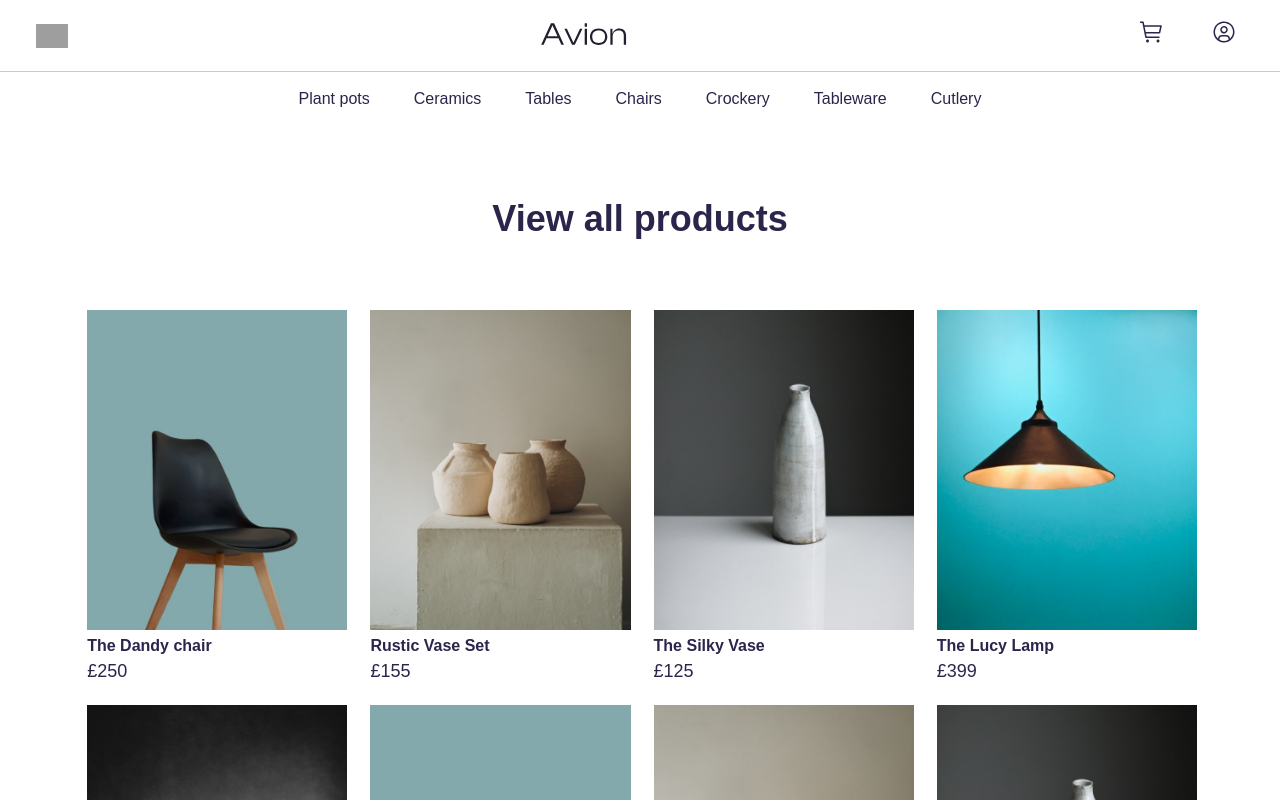
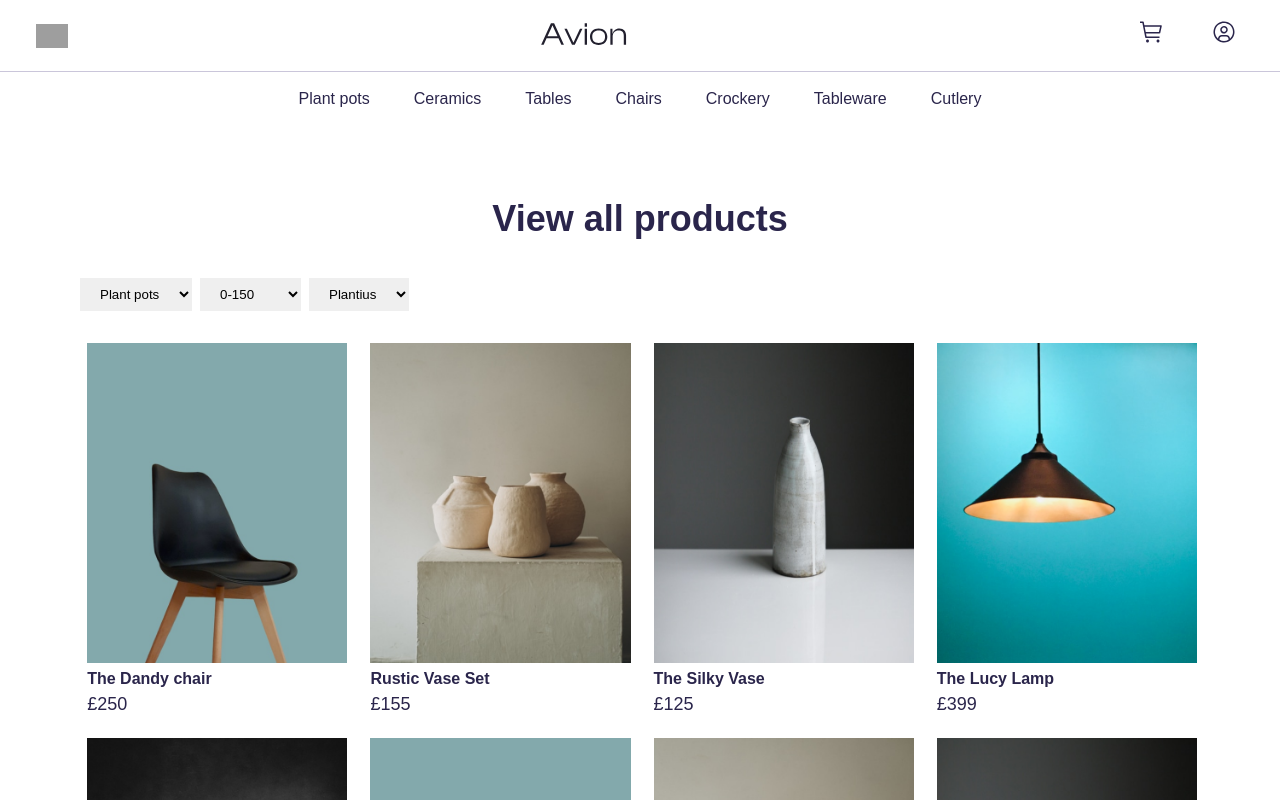
Before and after one commit to gkartsivadze/furniture_advanced, a React (Vite) app: page /collection in a window 1280 px wide. Shown: the top 800 px of the page. Built offline with nearby package versions, Linux system fonts and the light colour scheme; grey boxes are pictures that could not be loaded; a web font is replaced by a local one.

Commit message:
Minor fixes. Added filtering component

```diff
--- a/src/components/CartItem.jsx
+++ b/src/components/CartItem.jsx
@@ -4,12 +4,14 @@ export default function CartItem({ data, amount }) {
     return (
         <tr>
             <td>
-                <img src={data.image} alt="" />
-                <Link to={`../product_page/${data.id}`}><h3>{data.name}</h3></Link>
-                <p className="bs">Lorem ipsum dolor sit amet, consectetur adipiscing elit.</p>
-                <p className="bl">£{data.price}</p>
+                <Link to={`/product_page/${data.id}`}>
+                    <img src={data.image} alt="" />
+                    <h3>{data.name}</h3>
+                    <p className="bs">Lorem ipsum dolor sit amet, consectetur adipiscing elit.</p>
+                    <p className="bl">£{data.price}</p>
+                </Link>
             </td>
-            <td>{ amount }</td>
+            <td>{amount}</td>
             <td>£{data.price * amount}</td>
         </tr>
     )
--- a/src/components/Checkout.jsx
+++ b/src/components/Checkout.jsx
@@ -3,7 +3,7 @@ export default function Checkout({ sum = 0 }) {
         <div id="checkout">
             <p className="bl text-lighter">Subtotal <span className="bl text-primary">£{sum}</span></p>
             <p className="bm text-lighter">Taxes and shipping are calculated at checkout</p>
-            <button  className="btn btn_dark">Go to checkout</button>
+            <button className="btn btn_dark">Go to checkout</button>
         </div>
     )
 };
--- a/src/components/FeaturedCard.jsx
+++ b/src/components/FeaturedCard.jsx
@@ -1,7 +1,7 @@
 export default function FeaturedCard({icon, header, body}) {
     return (
     <div className="featured_card">
-        <img src={icon} alt="" />
+        <img src={icon} alt={header} />
         <h4>{header}</h4>
         <p className="bm">{body}</p>
     </div>
--- /dev/null
+++ b/src/components/Filter.jsx
@@ -0,0 +1,20 @@
+import { useState } from "react"
+
+export default function Filter({ passFilter }) {
+    return (
+        <div id="filter">
+            <select onChange={passFilter} name="category" id="category">
+                <option value="plant_pots">Plant pots</option>
+                <option value="ceramics">Ceramics</option>
+            </select>
+            <select onChange={passFilter} name="price" id="price">
+                <option value="0_150">0-150</option>
+                <option value="150_300">150-300</option>
+            </select>
+            <select onChange={passFilter} name="brand" id="brand">
+                <option value="plantius">Plantius</option>
+                <option value="sofius">Sofius</option>
+            </select>
+        </div>
+    )
+}
--- a/src/components/Footer.jsx
+++ b/src/components/Footer.jsx
@@ -26,7 +26,7 @@ export default function Footer() {
                 </ul>
                 <ul>
                     <li>Our company</li>
-                    <li><Link to="about">About us</Link></li>
+                    <li><Link to="/about">About us</Link></li>
                     <li><a href="#">Vacancies</a></li>
                     <li><a href="#">Contact us</a></li>
                     <li><a href="#">Privacy</a></li>
--- a/src/components/PreviewSection.jsx
+++ b/src/components/PreviewSection.jsx
@@ -7,7 +7,6 @@ export default function PreviewSection({ product }) {
 
     useEffect(() => {
         localStorage.setItem("cart", JSON.stringify(cartItems));
-        console.log(cartItems);
     }, [cartItems])
 
     function handleChoose(opp) {
--- a/src/components/ProductListSection.jsx
+++ b/src/components/ProductListSection.jsx
@@ -1,3 +1,4 @@
+import { Link } from "react-router-dom"
 import ProductCard from "./ProductCard"
 
 export default function ProductListSection({ name, data }) {
@@ -9,7 +10,7 @@ export default function ProductListSection({ name, data }) {
             data.map(product => <ProductCard key={product.id} id={product.id} type={product.type} image={product.image} name={product.name} price={product.price} />)
           }
         </div>
-        <button className="btn bm">View collection</button>
+        <Link to={"/collection"} className="btn bm">View collection</Link>
     </section>
   )
 }
--- a/src/directions/CollectionPage.jsx
+++ b/src/directions/CollectionPage.jsx
@@ -1,28 +1,49 @@
 import ProductCard from "../components/ProductCard"
 import GetInTouch from "../components/GetInTouch"
+import Filter from "../components/Filter"
 
 import { products } from "../data/featuredData.json"
 
 import { nanoid } from "nanoid"
 
 import "../styling/collection.scss"
+import { useEffect, useState } from "react"
 
 export default function CollectionPage() {
-    const viderCollection = [...products, ...products, ...products]
+    const widerCollection = [...products, ...products, ...products].filter(x => x.type == "vertical")
+    const [filter, setFilter] = useState({
+        category: "any",
+        price: "any",
+        brand: "any"
+    })
+    useEffect(() => {
+        console.log(filter)
+    }, [filter])
+
+    function handleFiltering(e) {
+        setFilter(prev => ({
+            ...prev,
+            [e.target.name]: e.target.value
+        }))
+    }
+
     return (
         <main>
         <section id="collection_section">
             <h1>View all products</h1>
-            {/* <Filtering /> */}
+            <Filter passFilter={handleFiltering} />
             <div className="collection">
-                { viderCollection.filter(x => x.type == "vertical").map(elem=> <ProductCard
+                {
+                widerCollection
+                        .map(elem=> <ProductCard
                                         key={nanoid()}
                                         id={elem.id}
                                         type={elem.type}
                                         image={elem.image}
                                         name={elem.name}
                                         price={elem.price}
-                                        />) }
+                                    />)
+                }
             </div>
         </section>
         <GetInTouch />
--- a/src/styling/cart.scss
+++ b/src/styling/cart.scss
@@ -21,7 +21,7 @@
             }
             td {
                 padding-block: 0.625rem;
-                &:nth-of-type(1) {
+                &:nth-of-type(1) a {
                     display: grid;
                     grid-template-rows: repeat(3, 1fr);
                     grid-template-columns: auto 1fr;
--- a/src/styling/collection.scss
+++ b/src/styling/collection.scss
@@ -4,6 +4,18 @@
         text-align: center;
         padding-block: 4rem 2rem;
     }
+}
+
+#filter {
+    select {
+        padding: 0.5rem 1rem;
+        border: none;
+        margin-right: 0.5rem;
+        option {
+            background-color: transparent;
+        }
+    }
+
 }
 
 .collection {
--- a/src/styling/home.scss
+++ b/src/styling/home.scss
@@ -32,9 +32,11 @@
     padding-block: 5rem;
     .scrollable_list {
         padding-block: 33px;
+        margin-bottom: 2rem;
     }
-    button {
+    .btn {
         display: block;
+        width: fit-content;
         margin: 0 auto;
     }
 }
```
Lines whose indentation alone changed are shown as unchanged.
